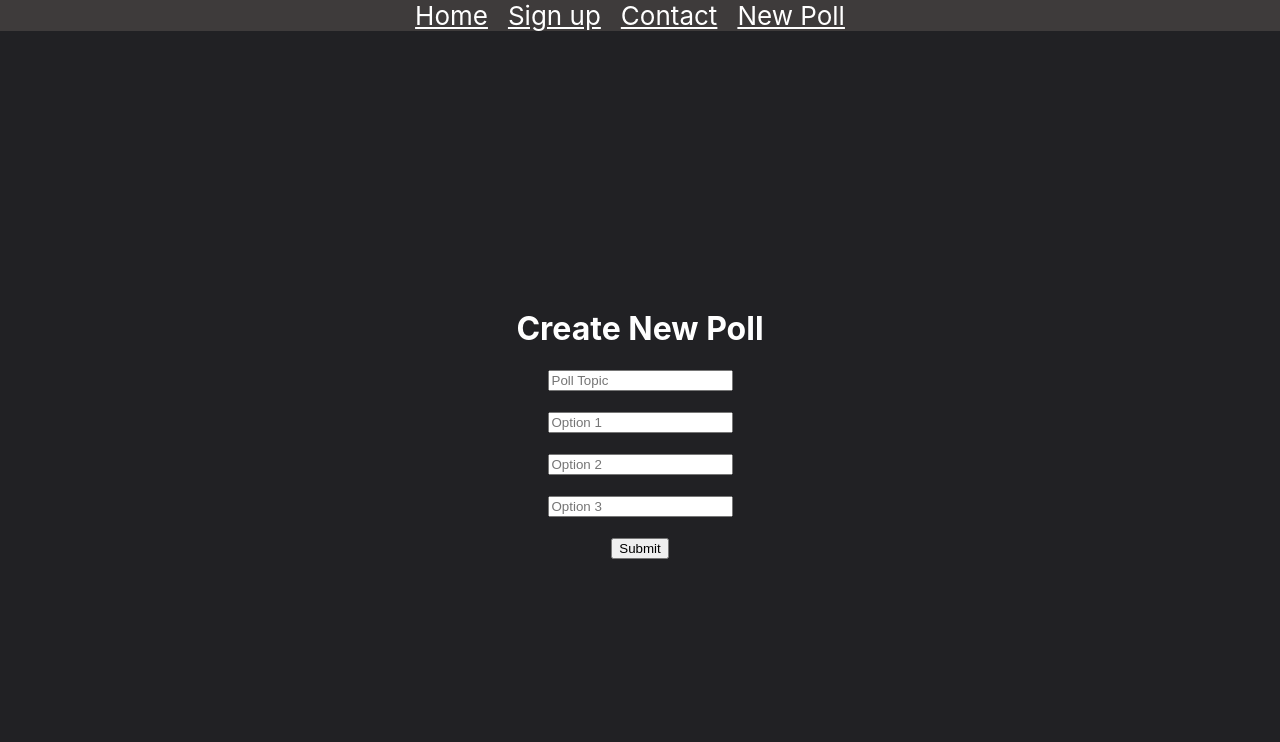
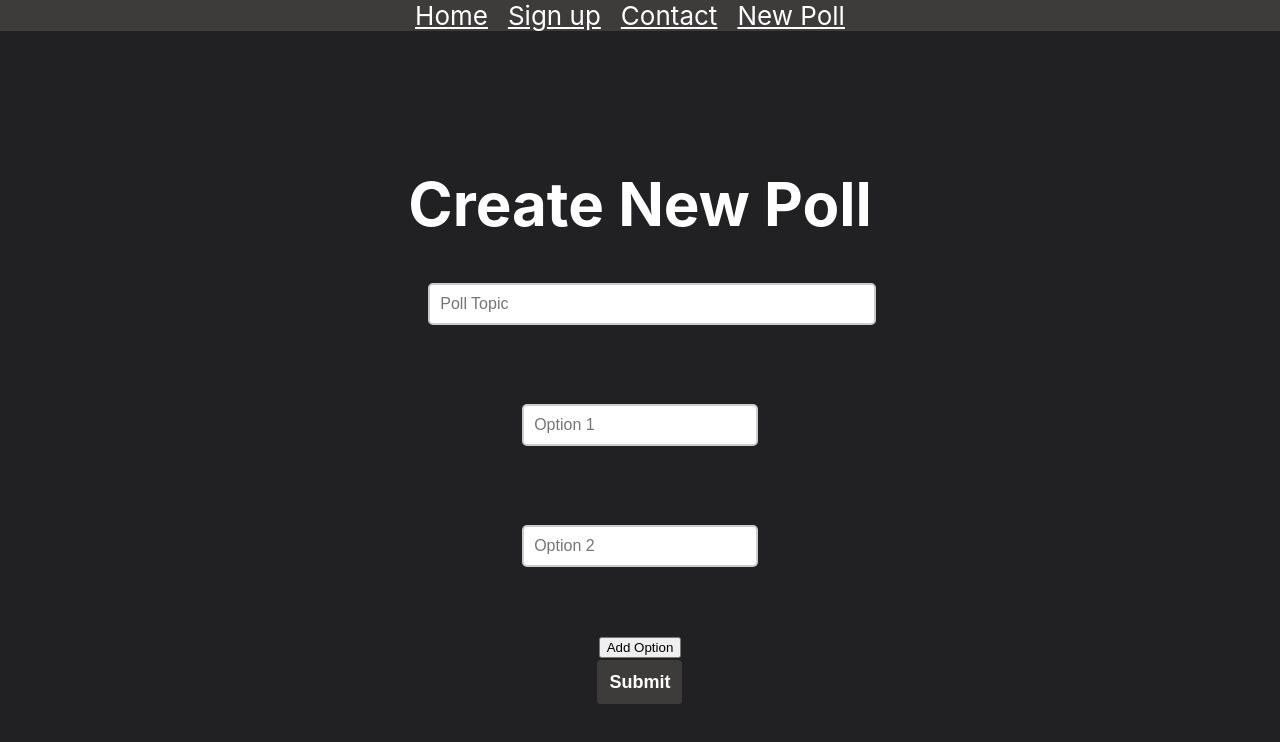
Before and after one commit to Cazazazoo/cpsc362-finalproject, a React (Create React App) app in the folder website/: page /NewPoll in a window 1280 px wide. Shown: the top 742 px of the page. Built offline with nearby package versions, Linux system fonts and the light colour scheme.

Commit message:
Made Pretty and Working on Buttons CZ 10/14/23

```diff
--- a/website/src/App.css
+++ b/website/src/App.css
@@ -48,6 +48,7 @@
   align-items: center;
   justify-content: center;
   height: 100vh;
+  font-size: 30px;
   background-color: rgb(33, 33, 36); /* Change the background color to your preferred color */
   color: white; /* Change the text color to your preferred color */
 }
--- /dev/null
+++ b/website/src/newpoll.css
@@ -0,0 +1,38 @@
+
+.poll-button {
+    background-color: #3e3b3b;
+    color: white;
+    height: 44px;
+    width: 85px;
+    border: none;
+    border-radius: 4px;
+    font-weight: bold;
+    font-size: large;
+    cursor: pointer;
+
+}
+
+/* Style the poll input group (the container) */
+.poll-input-group {
+    text-align: center; /* Center align the input and placeholder text */
+    margin: 20px; /* Add some spacing around the input field */
+  }
+
+/* Style the poll form topic input field */
+.poll-form-topic {
+    width: 100%; /* Make the input field take the full width of the container */
+    padding: 10px; /* Add some padding to make it more visually appealing */
+    border: 2px solid #ccc; /* Add a border */
+    border-radius: 5px; /* Rounded corners */
+    font-size: 16px; /* Increase the font size */
+    outline: none; /* Remove the default outline */
+  }
+
+.poll-input {
+    width: 50%; /* Make the input field take the full width of the container */
+    padding: 10px; /* Add some padding to make it more visually appealing */
+    border: 2px solid #ccc; /* Add a border */
+    border-radius: 5px; /* Rounded corners */
+    font-size: 16px; /* Increase the font size */
+    outline: none; /* Remove the default outline */
+  }
--- a/website/src/newpoll.js
+++ b/website/src/newpoll.js
@@ -1,5 +1,7 @@
 import React from 'react';
 import { useEffect } from 'react';
+import './newpoll.css';
+
 
 
 function NewPoll () {
@@ -11,13 +13,30 @@ function NewPoll () {
       setPageTitle("New Poll");
     }, []);
 
+    const handleAddOption = () => {
+      const form = document.getElementById("createNewPoll");
+      const newInput = document.createElement("input");
+      newInput.type = "text";
+      newInput.className = "poll-input";
+      newInput.name = `option${form.elements.length - 2}`;
+      newInput.autofocus = true;
+      newInput.placeholder = `Option ${form.elements.length - 2}`;
+      newInput.required = true;
+      form.insertBefore(newInput, document.querySelector(".add-option-button"));
+    };
+
+    const handleSubmit = (e) => {
+      e.preventDefault();
+      // You can handle form submission here, for example, by sending the data to a server.
+    };
+
     return (
       <div className='new-poll-container'>
         <form
           className="poll-form"
           id="createNewPoll"
         >
-          <h1 className="form__title"> Create New Poll </h1>
+          <h1 className="poll_title"> Create New Poll </h1>
           <div className="poll-input-group">
             <input
               type="text"
@@ -50,18 +69,13 @@ function NewPoll () {
               required
             ></input>
           </div>
+          <br />
+          <button className="add-option-button" type="button" onClick={handleAddOption}>
+            Add Option
+          </button>
           <br/>
-          <div className="poll-input-group">
-            <input
-              type="text"
-              className='poll-input'
-              name="option3"
-              autofocus
-              placeholder="Option 3"
-            ></input>
-          </div>
-          <br/>
-          <button className="form__button" type="submit">
+          <button className="poll-button" type="submit">
+            {/* give it a random 4 number combination */}
             {" "}
             Submit
           </button>
```
